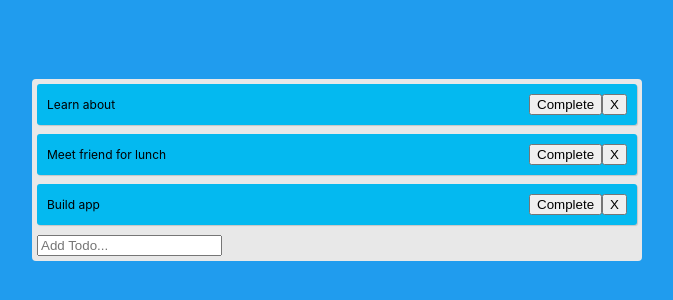
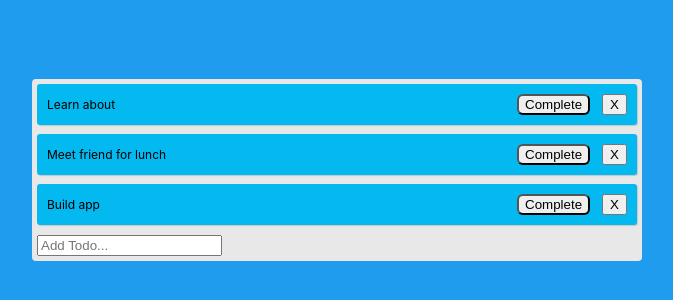
Before and after one commit to dariok87/react-hooks-practice, a React (Create React App) app: page / in a window 1280 px wide. Shown: the part 260-560 px from the top of the page, without its empty margins (303-976 px from the left). Built offline with nearby package versions, Linux system fonts and the light colour scheme.

Commit message:
Change button style

```diff
--- a/src/App.css
+++ b/src/App.css
@@ -30,3 +30,9 @@
   align-items: center;
   justify-content: space-between;
 }
+
+.complete {
+  margin-right: 12px;
+  border-radius: 6px;
+  cursor: pointer;
+}
```
